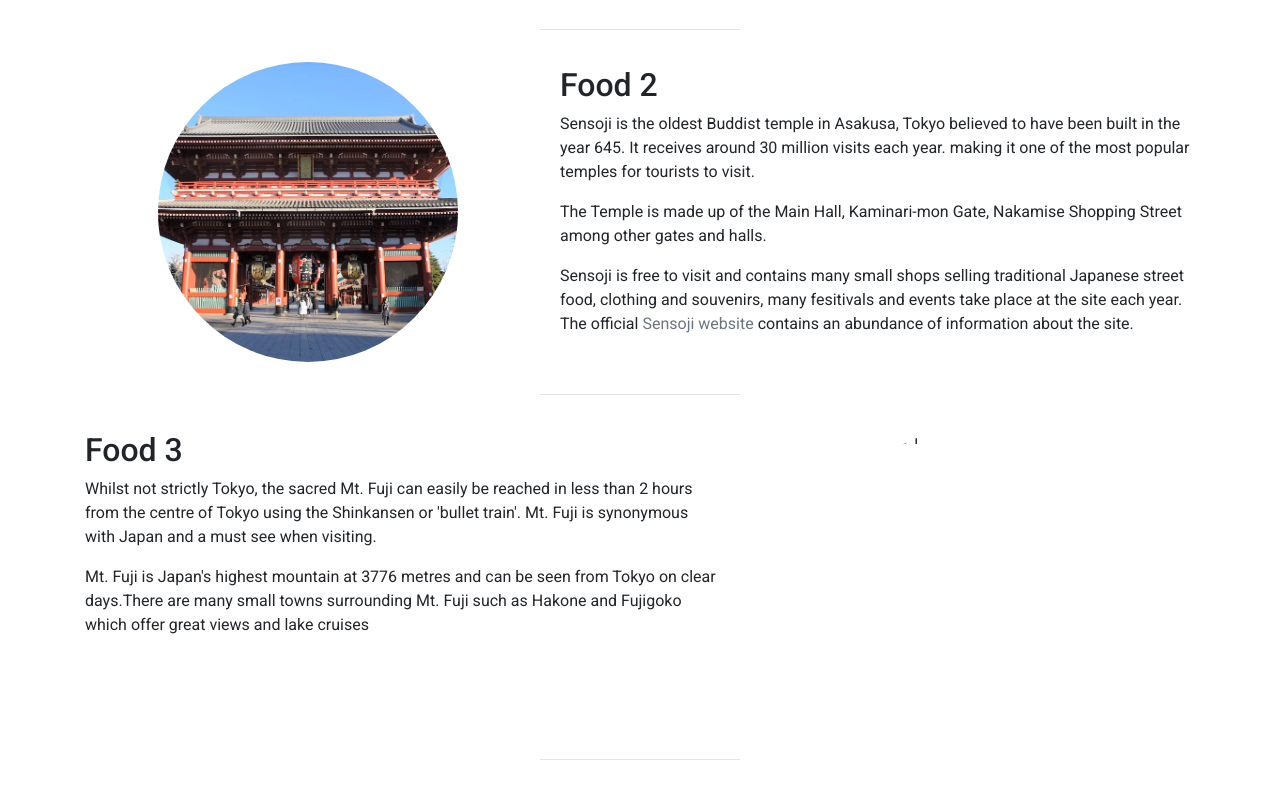
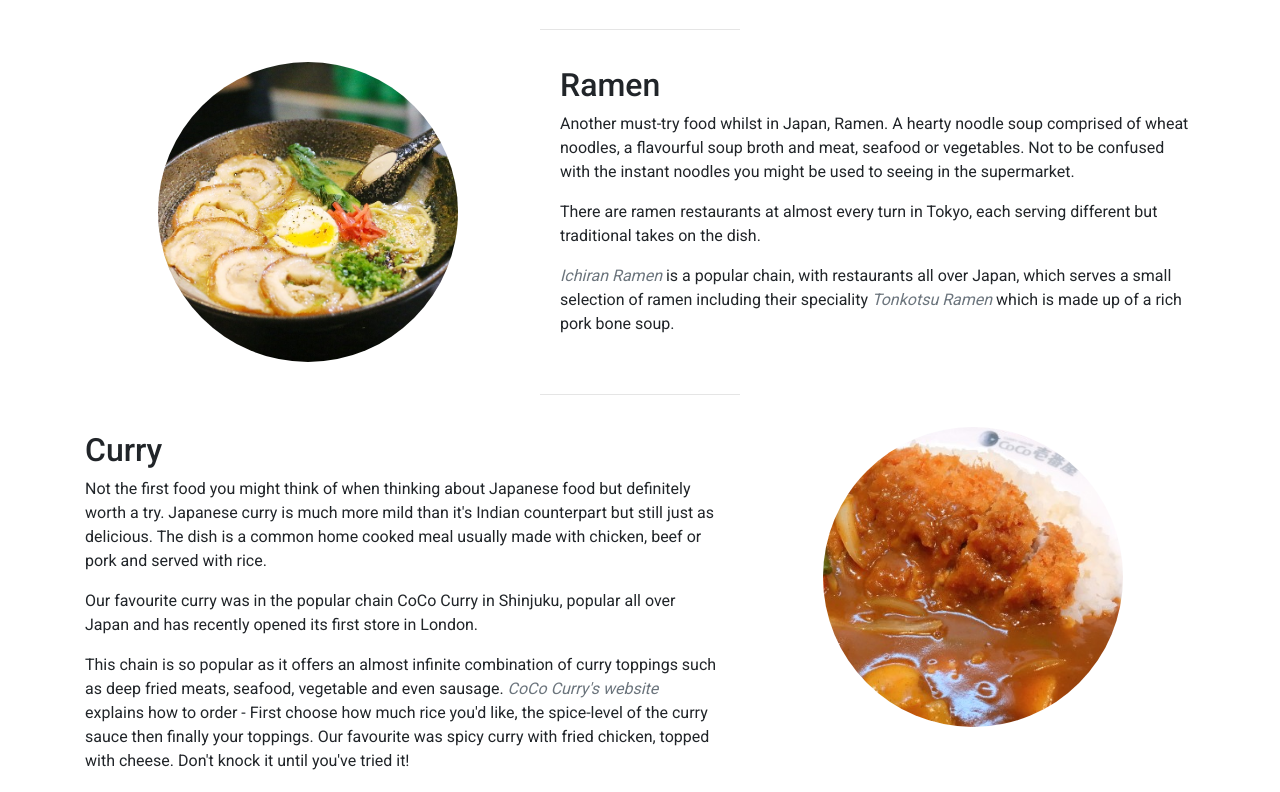
Before and after one commit to Chloe-O/Milestone-Project-One-Tokyo-Japan, a plain HTML site: page food.html in a window 1280 px wide. Shown: the part 1297-2089 px from the top of the page. Drawn offline with nearby package versions, Linux system fonts and the light colour scheme.

Commit message:
further content added to sites and food pages

```diff
--- a/food.html
+++ b/food.html
@@ -71,11 +71,11 @@
         <div class="col-sm-12">
           <hr class="section-divider" />
           <p class="text-dark text-center text-decoration-none">
-            3 of the best things to see in Tokyo, jump to:
+            3 of the best things to eat in Tokyo, jump to:
             <br />
             <a href="#tokyo-site-one" class="text-secondary">Sushi</a> |
-            <a href="#tokyo-site-two" class="text-secondary">Food 2</a> |
-            <a href="#tokyo-site-three" class="text-secondary">Food 3</a>
+            <a href="#tokyo-site-two" class="text-secondary">Ramen</a> |
+            <a href="#tokyo-site-three" class="text-secondary">Curry</a>
           </p>
         </div>
       </div>
@@ -116,43 +116,54 @@
         <div class="col-md-5 order-md-2 order-1">
           <img
             class="main-content-images"
-            src="/assets/images/skytree-river-near-a-city.jpg"
-            alt="japan site 1"
+            src="/assets/images/salmon-1353598_960_720.jpg"
+            alt="A piece of salmon nigiri"
           />
         </div>
       </div>
       <hr class="section-divider" />
       <div class="row">
         <div class="col-md-7 order-2 text-center text-md-left pt-4 pt-md-1">
-          <h2 id="tokyo-site-two">Food 2</h2>
+          <h2 id="tokyo-site-two">Ramen</h2>
           <p>
-            Sensoji is the oldest Buddist temple in Asakusa, Tokyo believed to
-            have been built in the year 645. It receives around 30 million
-            visits each year. making it one of the most popular temples for
-            tourists to visit.
+            Another must-try food whilst in Japan, Ramen. A hearty noodle soup
+            comprised of wheat noodles, a flavourful soup broth and meat,
+            seafood or vegetables. Not to be confused with the instant noodles
+            you might be used to seeing in the supermarket.
           </p>
+
           <p>
-            The Temple is made up of the Main Hall, Kaminari-mon Gate, Nakamise
-            Shopping Street among other gates and halls.
+            There are ramen restaurants at almost every turn in Tokyo, each
+            serving different but traditional takes on the dish.
           </p>
+
           <p>
-            Sensoji is free to visit and contains many small shops selling
-            traditional Japanese street food, clothing and souvenirs, many
-            fesitivals and events take place at the site each year. The official
-            <a
-              class="text-secondary"
-              target="_blank"
-              href="http://www.senso-ji.jp/english/"
-              >Sensoji website</a
+            <em
+              ><a
+                class="text-secondary"
+                target="_blank"
+                href="https://en.ichiran.com/shop/map-jp.html"
+                >Ichiran Ramen</a
+              ></em
             >
-            contains an abundance of information about the site.
+            is a popular chain, with restaurants all over Japan, which serves a
+            small selection of ramen including their speciality
+            <em
+              ><a
+                class="text-secondary"
+                target="_blank"
+                href="https://en.ichiran.com/ramen/"
+                >Tonkotsu Ramen</a
+              ></em
+            >
+            which is made up of a rich pork bone soup.
           </p>
         </div>
         <div class="col-md-5 order-1">
           <img
             class="main-content-images"
-            src="/assets/images/sensoji-2032400_960_720.jpg"
-            alt="japan site 1"
+            src="/assets/images/noodle-soup-765706_960_720.jpg"
+            alt="Bowl of Ramen"
           />
         </div>
       </div>
@@ -161,25 +172,42 @@
         <div
           class="col-md-7 order-md-1 order-2 text-center text-md-left pt-4 pt-md-1"
         >
-          <h2 id="tokyo-site-three">Food 3</h2>
+          <h2 id="tokyo-site-three">Curry</h2>
           <p>
-            Whilst not strictly Tokyo, the sacred Mt. Fuji can easily be reached
-            in less than 2 hours from the centre of Tokyo using the Shinkansen
-            or 'bullet train'. Mt. Fuji is synonymous with Japan and a must see
-            when visiting.
+            Not the first food you might think of when thinking about Japanese
+            food but definitely worth a try. Japanese curry is much more mild
+            than it's Indian counterpart but still just as delicious. The dish
+            is a common home cooked meal usually made with chicken, beef or pork
+            and served with rice.
           </p>
           <p>
-            Mt. Fuji is Japan's highest mountain at 3776 metres and can be seen
-            from Tokyo on clear days.There are many small towns surrounding Mt.
-            Fuji such as Hakone and Fujigoko which offer great views and lake
-            cruises
+            Our favourite curry was in the popular chain CoCo Curry in Shinjuku,
+            popular all over Japan and has recently opened its first store in
+            London.
+          </p>
+          <p>
+            This chain is so popular as it offers an almost infinite combination
+            of curry toppings such as deep fried meats, seafood, vegetable and
+            even sausage.
+            <em
+              ><a
+                class="text-secondary"
+                target="_blank"
+                href="https://www.ichibanya.co.jp/english/"
+                >CoCo Curry's website</a
+              ></em
+            >
+            explains how to order - First choose how much rice you'd like, the
+            spice-level of the curry sauce then finally your toppings. Our
+            favourite was spicy curry with fried chicken, topped with cheese.
+            Don't knock it until you've tried it!
           </p>
         </div>
         <div class="col-md-5 order-md-2 order-1">
           <img
             class="main-content-images"
-            src="/assets/images/Mt-fuji.jp"
-            alt="japan site 1"
+            src="/assets/images/cococurry.jpg"
+            alt="Japanese Curry with chicken cutlet"
           />
         </div>
       </div>
```
Also changed, not shown: index.html (+7 -5 lines), japan-sites.html (+11 -7 lines), assets/images/cococurry.jpg (added), assets/images/noodle-soup-765706_960_720.jpg (added), 1 other file.
